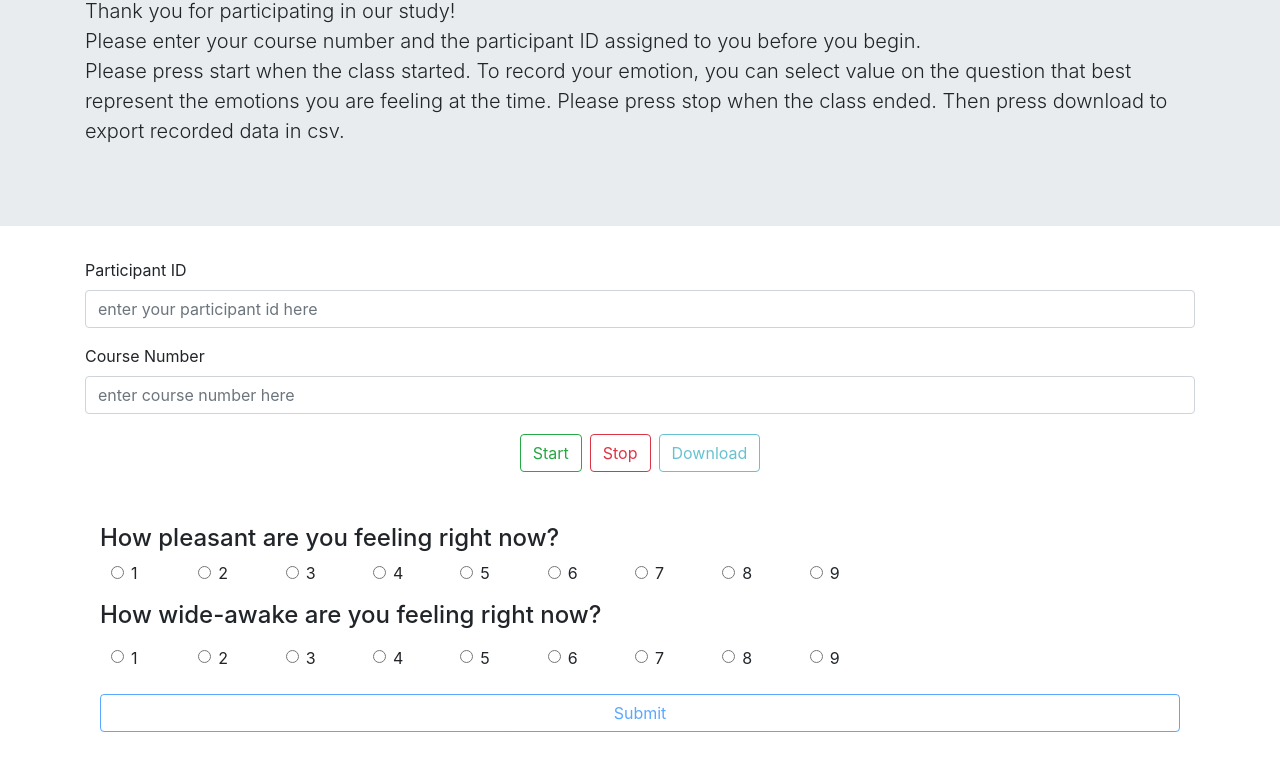
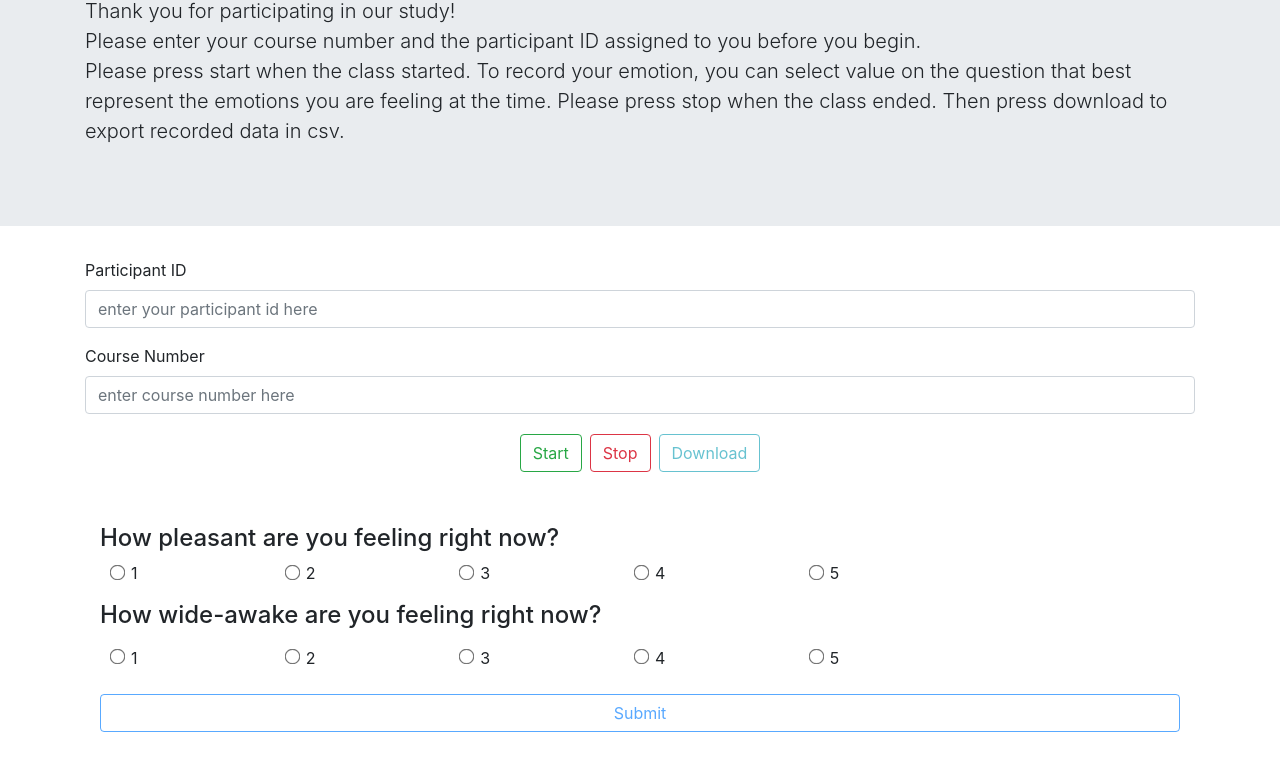
Before and after one commit to RuiheOnRails/EMAv2, a plain HTML site: page index.html in a window 1280 px wide. Shown: the part 124-894 px from the top of the page. Drawn offline with nearby package versions, Linux system fonts and the light colour scheme.

Commit message:
removed options after 5, resized radio button

```diff
--- a/index.css
+++ b/index.css
@@ -4,6 +4,7 @@
     min-height: 13rem;
 }
 
+input[type='radio'] { transform: scale(1.2); }
 
 
 @media(max-width: 780px){
--- a/index.html
+++ b/index.html
@@ -41,132 +41,76 @@
         <div class="container container-fluid mt-5">
             <h4> How pleasant are you feeling right now?</h4>
             <div class="row mx-3 valenceRadGroup">
-                <div class="col-4 col-md-3 col-lg-1">
+                <div class="col-2 col-md-2 col-lg-2">
                     <input class="form-check-input" type="radio" name="valenceRad" id="valence1" value="1">
                     <label class="form-check-label" for="valence1">
                         1
                     </label>
                 </div>
 
-                <div class="col-4 col-md-3 col-lg-1 ">
+                <div class="col-2 col-md-2 col-lg-2 ">
                     <input class="form-check-input" type="radio" name="valenceRad" id="valence2" value="2">
                     <label class="form-check-label" for="valence2">
                         2
                     </label>
                 </div>
 
-                <div class="col-4 col-md-3 col-lg-1 ">
+                <div class="col-2 col-md-2 col-lg-2 ">
                     <input class="form-check-input" type="radio" name="valenceRad" id="valence3" value="3">
                     <label class="form-check-label" for="valence3">
                         3
                     </label>
                 </div>
 
-                <div class="col-4 col-md-3 col-lg-1 ">
+                <div class="col-2 col-md-2 col-lg-2 ">
                     <input class="form-check-input" type="radio" name="valenceRad" id="valence4" value="4">
                     <label class="form-check-label" for="valence4">
                         4
                     </label>
                 </div>
 
-                <div class="col-4 col-md-3 col-lg-1 ">
+                <div class="col-2 col-md-2 col-lg-2 ">
                     <input class="form-check-input" type="radio" name="valenceRad" id="valence5" value="5">
                     <label class="form-check-label" for="valence5">
                         5
-                    </label>
-                </div>
-
-                <div class="col-4 col-md-3 col-lg-1 ">
-                    <input class="form-check-input" type="radio" name="valenceRad" id="valence6" value="6">
-                    <label class="form-check-label" for="valence6">
-                        6
-                    </label>
-                </div>
-
-                <div class="col-4 col-md-3 col-lg-1 ">
-                    <input class="form-check-input" type="radio" name="valenceRad" id="valence7" value="7">
-                    <label class="form-check-label" for="valence7">
-                        7
-                    </label>
-                </div>
-
-                <div class="col-4 col-md-3 col-lg-1 ">
-                    <input class="form-check-input" type="radio" name="valenceRad" id="valence8" value="8">
-                    <label class="form-check-label" for="valence8">
-                        8
-                    </label>
-                </div>
-
-                <div class="col-4 col-md-3 col-lg-1 ">
-                    <input class="form-check-input" type="radio" name="valenceRad" id="valence9" value="9">
-                    <label class="form-check-label" for="valence9">
-                        9
                     </label>
                 </div>
             </div>
 
             <h4 class="my-3"> How wide-awake are you feeling right now?</h4>
             <div class="row mx-3 arousalRadGroup">
-                <div class="col-4 col-md-3 col-lg-1">
+                <div class="col-2 col-md-2 col-lg-2">
                     <input class="form-check-input" type="radio" name="arousalRad" id="valence1" value="1">
                     <label class="form-check-label" for="valence1">
                         1
                     </label>
                 </div>
 
-                <div class="col-4 col-md-3 col-lg-1">
+                <div class="col-2 col-md-2 col-lg-2">
                     <input class="form-check-input" type="radio" name="arousalRad" id="arousal2" value="2">
                     <label class="form-check-label" for="arousal2">
                         2
                     </label>
                 </div>
 
-                <div class="col-4 col-md-3 col-lg-1">
+                <div class="col-2 col-md-2 col-lg-2">
                     <input class="form-check-input" type="radio" name="arousalRad" id="arousal3" value="3">
                     <label class="form-check-label" for="arousal3">
                         3
                     </label>
                 </div>
 
-                <div class="col-4 col-md-3 col-lg-1">
+                <div class="col-2 col-md-2 col-lg-2">
                     <input class="form-check-input" type="radio" name="arousalRad" id="arousal4" value="4">
                     <label class="form-check-label" for="arousal4">
                         4
                     </label>
                 </div>
 
-                <div class="col-4 col-md-3 col-lg-1">
+                <div class="col-2 col-md-2 col-lg-2">
                     <input class="form-check-input" type="radio" name="arousalRad" id="arousal5" value="5">
                     <label class="form-check-label" for="arousal5">
                         5
-                    </label>
-                </div>
-
-                <div class="col-4 col-md-3 col-lg-1">
-                    <input class="form-check-input" type="radio" name="arousalRad" id="arousal6" value="6">
-                    <label class="form-check-label" for="arousal6">
-                        6
-                    </label>
-                </div>
-
-                <div class="col-4 col-md-3 col-lg-1">
-                    <input class="form-check-input" type="radio" name="arousalRad" id="arousal7" value="7">
-                    <label class="form-check-label" for="arousal7">
-                        7
-                    </label>
-                </div>
-
-                <div class="col-4 col-md-3 col-lg-1">
-                    <input class="form-check-input" type="radio" name="arousalRad" id="arousal8" value="8">
-                    <label class="form-check-label" for="arousal8">
-                        8
-                    </label>
-                </div>
-
-                <div class="col-4 col-md-3 col-lg-1">
-                    <input class="form-check-input" type="radio" name="arousalRad" id="arousal9" value="9">
-                    <label class="form-check-label" for="arousal9">
-                        9
                     </label>
                 </div>
             </div>
```
